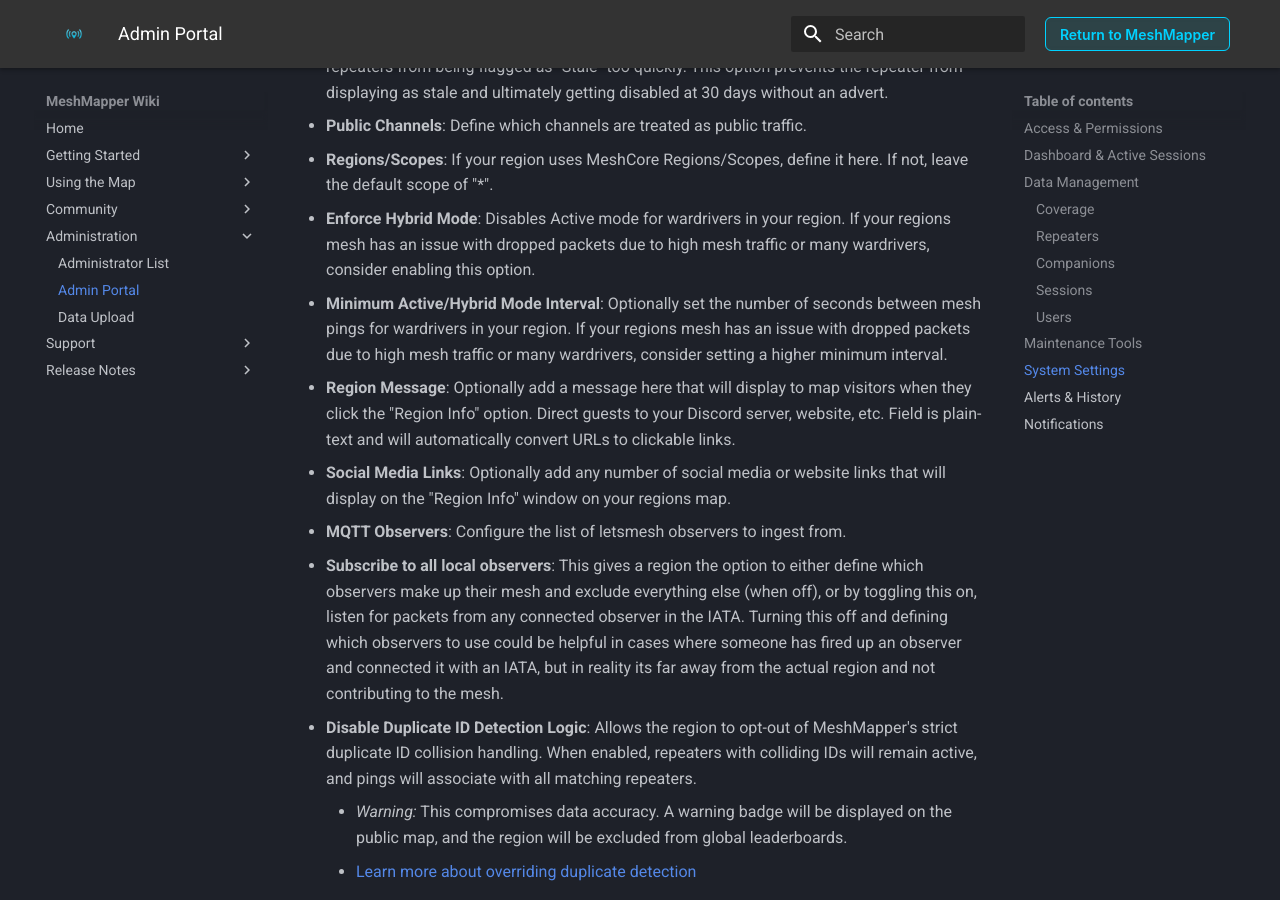
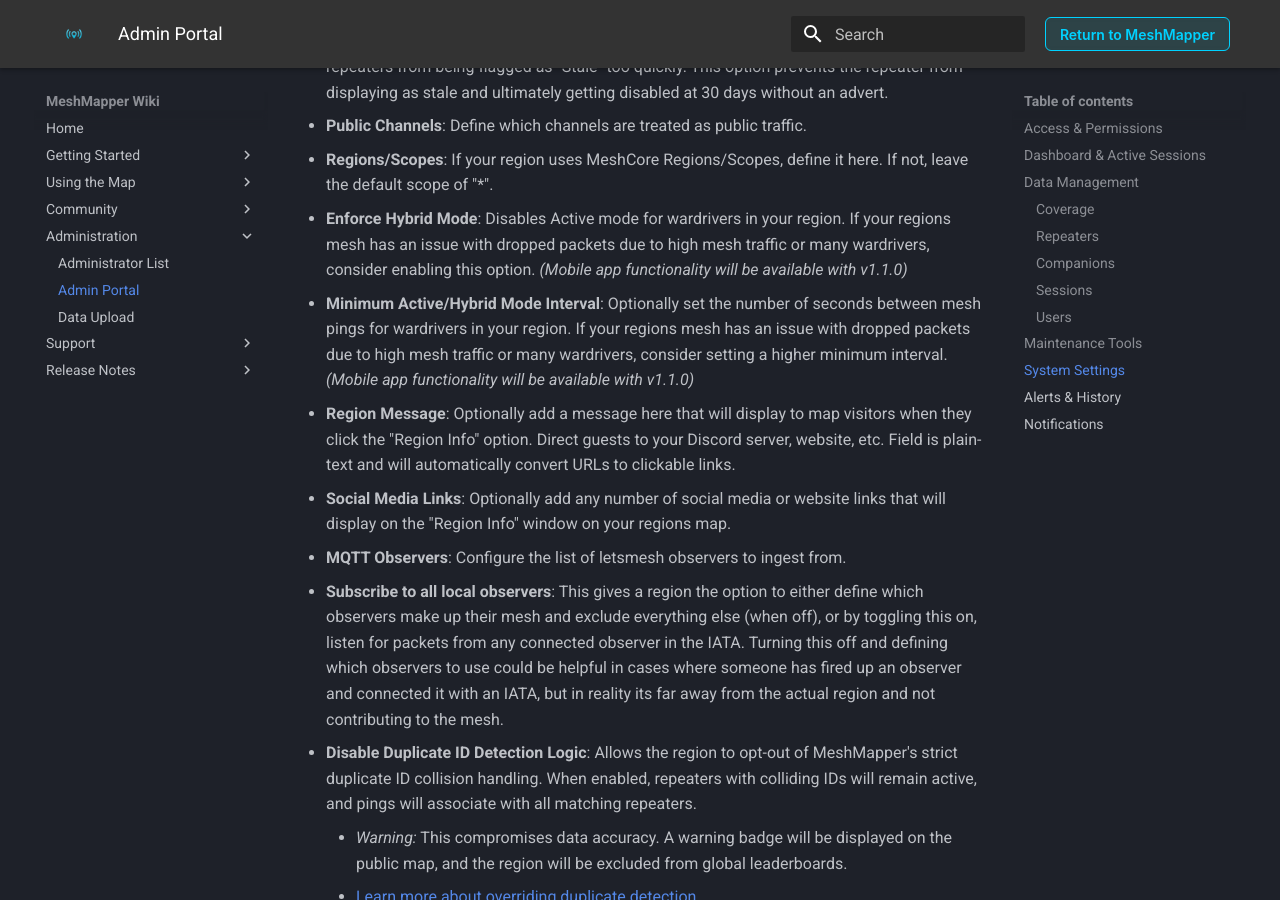
Before and after one commit to MeshMapper/MeshMapper_Wiki, an MkDocs documentation site: the page built from docs/admins.md, in a window 1280 px wide and 900 px high, scrolled down 3579 px. Built offline with MkDocs 1.6.1 and Material for MkDocs 9.7.7, drawn with Linux system fonts in a browser that asks for light colours.

```diff
--- a/docs/admins.md
+++ b/docs/admins.md
@@ -96,8 +96,8 @@ Configure how the map behaves for your region.
   - **Single Observer Mode**: Enable this if your region relies on a single MQTT ingestor to prevent repeaters from being flagged as "Stale" too quickly. This option prevents the repeater from displaying as stale and ultimately getting disabled at 30 days without an advert.
   - **Public Channels**: Define which channels are treated as public traffic.
   - **Regions/Scopes**: If your region uses MeshCore Regions/Scopes, define it here.  If not, leave the default scope of "*".
-  - **Enforce Hybrid Mode**: Disables Active mode for wardrivers in your region.  If your regions mesh has an issue with dropped packets due to high mesh traffic or many wardrivers, consider enabling this option.
-  - **Minimum Active/Hybrid Mode Interval**: Optionally set the number of seconds between mesh pings for wardrivers in your region.  If your regions mesh has an issue with dropped packets due to high mesh traffic or many wardrivers, consider setting a higher minimum interval.
+  - **Enforce Hybrid Mode**: Disables Active mode for wardrivers in your region.  If your regions mesh has an issue with dropped packets due to high mesh traffic or many wardrivers, consider enabling this option.  *(Mobile app functionality will be available with v1.1.0)*
+  - **Minimum Active/Hybrid Mode Interval**: Optionally set the number of seconds between mesh pings for wardrivers in your region.  If your regions mesh has an issue with dropped packets due to high mesh traffic or many wardrivers, consider setting a higher minimum interval.  *(Mobile app functionality will be available with v1.1.0)*
   - **Region Message**: Optionally add a message here that will display to map visitors when they click the "Region Info" option.  Direct guests to your Discord server, website, etc.  Field is plain-text and will automatically convert URLs to clickable links.
   - **Social Media Links**: Optionally add any number of social media or website links that will display on the "Region Info" window on your regions map.
   - **MQTT Observers**: Configure the list of letsmesh observers to ingest from.
```
Also changed, not shown: docs/release-notes/260220.md (added, +29 -0 lines).
